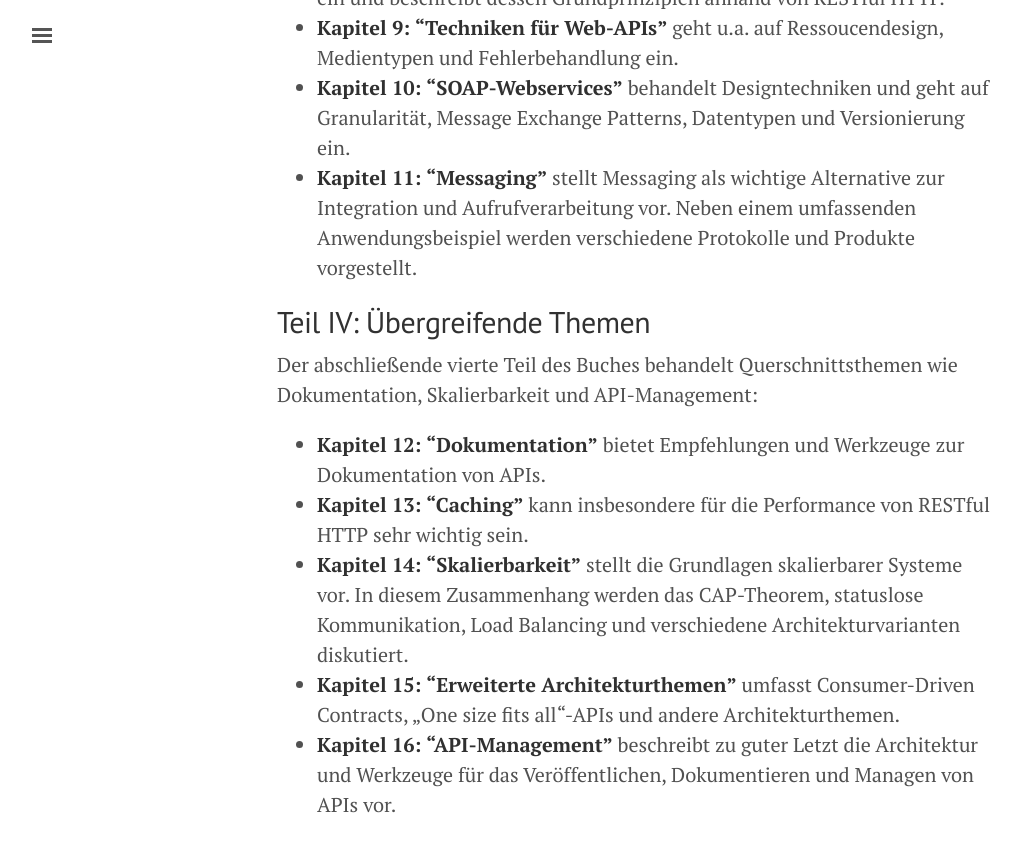
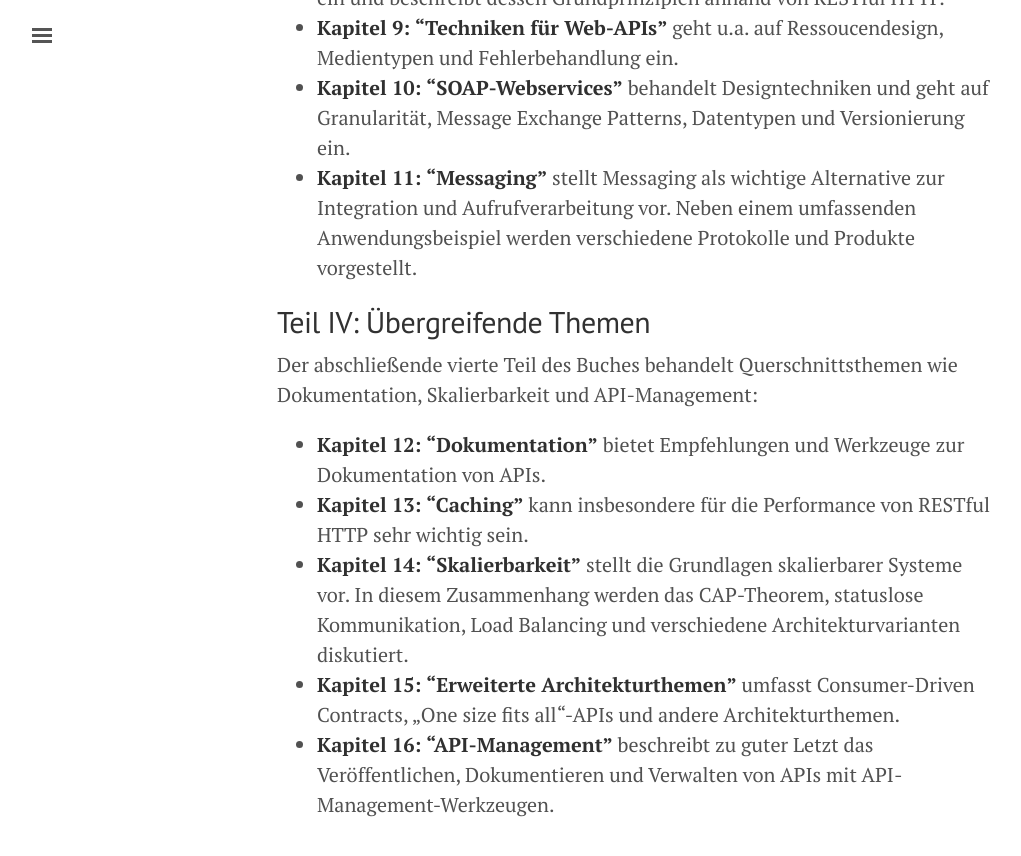
Before and after one commit to kspichale/api-design-website, a Jekyll site: the page built from content.md, in a window 1280 px wide and 900 px high, scrolled down 1462 px. Shown: the top 856 px of the window, without its empty margins (3-1024 px from the left). Built offline with Jekyll 4.4.1, drawn with Linux system fonts in a browser that asks for light colours.

Commit message:
updated content

```diff
--- a/content.md
+++ b/content.md
@@ -38,4 +38,4 @@ Der abschließende vierte Teil des Buches behandelt Querschnittsthemen wie Dokum
 * **Kapitel 13: "Caching"** kann insbesondere für die Performance von RESTful HTTP sehr wichtig sein.
 * **Kapitel 14: "Skalierbarkeit"** stellt die Grundlagen skalierbarer Systeme vor. In diesem Zusammenhang werden das CAP-Theorem, statuslose Kommunikation, Load Balancing und verschiedene Architekturvarianten diskutiert.
 * **Kapitel 15: "Erweiterte Architekturthemen"** umfasst Consumer-Driven Contracts, „One size fits all“-APIs und andere Architekturthemen.
-* **Kapitel 16: "API-Management"** beschreibt zu guter Letzt die Architektur und Werkzeuge für das Veröffentlichen, Dokumentieren und Managen von APIs vor.
+* **Kapitel 16: "API-Management"** beschreibt zu guter Letzt das Veröffentlichen, Dokumentieren und Verwalten von APIs mit API-Management-Werkzeugen.
```
